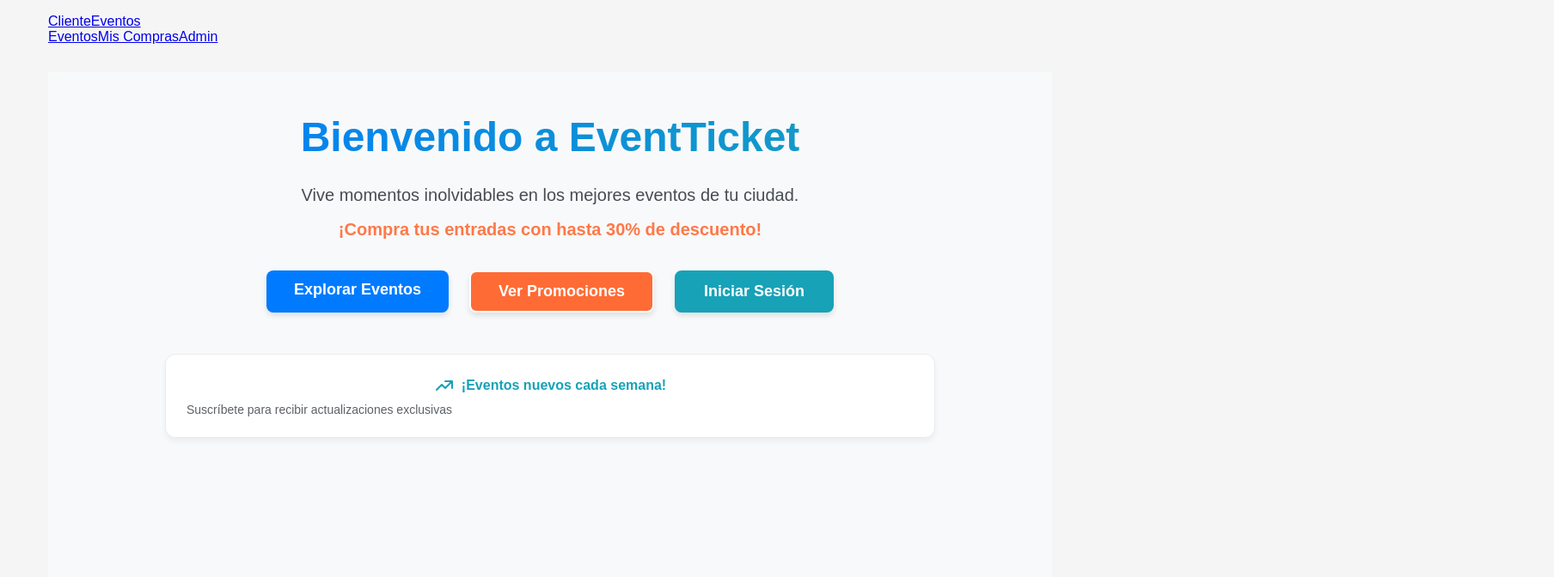
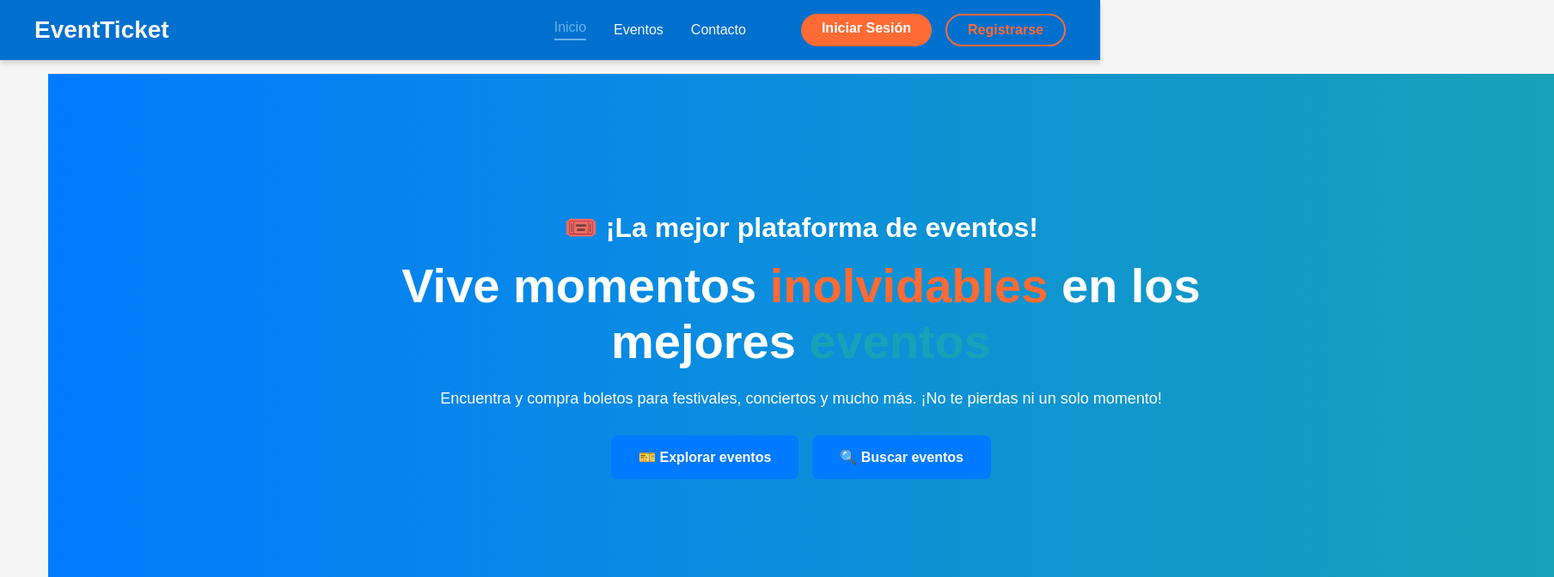
Before and after one commit to MiguelCrispim911/eventos-backend, a React (Vite) app in the folder frontend/: page / in a window 1280 px wide. Shown: the top 672 px of the page at 86% size, 1808 px wide, since content can reach past the window. Built offline with nearby package versions, Linux system fonts and the light colour scheme; no server answers.

Commit message:
Primer Avance

```diff
--- /dev/null
+++ b/frontend/src/components/Navbar.css
@@ -0,0 +1,89 @@
+/* Navbar.css - Versión mejorada estilo boceto */
+.navbar {
+    background-color: #0070CE; /* Azul Profundo */
+    box-shadow: 0 4px 6px rgba(0, 0, 0, 0.15); /* sombra un poco más marcada */
+    padding: 1rem 2rem;
+    position: sticky;
+    top: 0;
+    z-index: 100;
+}
+
+.nav-container {
+    max-width: 1200px;
+    margin: 0 auto;
+    display: flex;
+    justify-content: space-between;
+    align-items: center;
+}
+
+.logo {
+    color: #F8F9FA; /* Blanco suave */
+    font-size: 1.75rem;
+    font-weight: 700;
+    text-decoration: none;
+}
+
+.nav-links {
+    display: flex;
+    gap: 2rem;
+    align-items: center;
+}
+
+.nav-link {
+    color: #F8F9FA; /* Blanco suave */
+    text-decoration: none;
+    font-weight: 500;
+    font-size: 1rem;
+    transition: color 0.3s ease, border-bottom 0.3s ease;
+    position: relative;
+}
+
+.nav-link:hover {
+    color: #6CB2EB; /* Azul claro para hover */
+}
+
+.active-link {
+    color: #6CB2EB; /* azul claro */
+    border-bottom: 2px solid #6CB2EB;
+    padding-bottom: 0.2rem;
+}
+
+.auth-buttons {
+    display: flex;
+    gap: 1rem;
+    margin-left: 2rem;
+}
+
+.login-button {
+    background-color: #FF6B35; /* Naranja energético */
+    color: white;
+    padding: 0.5rem 1.5rem;
+    border-radius: 999px;
+    text-decoration: none;
+    font-weight: 600;
+    transition: all 0.3s ease;
+}
+
+.login-button:hover {
+    background-color: #E85925;
+    transform: translateY(-2px);
+    box-shadow: 0 4px 8px rgba(255, 107, 53, 0.4);
+}
+
+.register-button {
+    background-color: transparent;
+    color: #FF6B35;
+    border: 2px solid #FF6B35;
+    padding: 0.5rem 1.5rem;
+    border-radius: 999px;
+    font-weight: 600;
+    text-decoration: none;
+    transition: all 0.3s ease;
+}
+
+.register-button:hover {
+    background-color: #FF6B35;
+    color: white;
+    transform: translateY(-2px);
+    box-shadow: 0 4px 8px rgba(255, 107, 53, 0.4);
+}
--- a/frontend/src/components/Navbar.jsx
+++ b/frontend/src/components/Navbar.jsx
@@ -1,20 +1,48 @@
 import React from 'react';
 import { Link, NavLink } from 'react-router-dom';
+import "../components/Navbar.css"; // Importa tu archivo CSS para estilos personalizados
 
 const Navbar = () => (
-  <nav className="bg-white shadow-md">
-    <div className="container mx-auto px-4 py-3 flex justify-between items-center">
-      <Link to="/" className="text-xl font-bold text-blue-600">ClienteEventos</Link>
-      <div className="space-x-4">
-        <NavLink to="/eventos" className={({ isActive }) => isActive ? 'text-blue-600 font-semibold' : 'text-gray-700'}>
+  <nav className="navbar">
+    <div className="nav-container">
+      <Link to="/" className="logo">EventTicket</Link>
+
+      <div className="nav-links">
+        <NavLink
+          to="/"
+          className={({ isActive }) =>
+            isActive ? 'nav-link active-link' : 'nav-link'
+          }
+        >
+          Inicio
+        </NavLink>
+
+        <NavLink
+          to="/eventos"
+          className={({ isActive }) =>
+            isActive ? 'nav-link active-link' : 'nav-link'
+          }
+        >
           Eventos
         </NavLink>
-        <NavLink to="/compras" className={({ isActive }) => isActive ? 'text-blue-600 font-semibold' : 'text-gray-700'}>
-          Mis Compras
+
+        <NavLink
+          to="/contacto"
+          className={({ isActive }) =>
+            isActive ? 'nav-link active-link' : 'nav-link'
+          }
+        >
+          Contacto
         </NavLink>
-        <NavLink to="/admin" className={({ isActive }) => isActive ? 'text-blue-600 font-semibold' : 'text-gray-700'}>
-          Admin
-        </NavLink>
+
+        <div className="auth-buttons">
+          <NavLink to="/login" className="login-button">
+            Iniciar Sesión
+          </NavLink>
+          <NavLink to="/registro" className="register-button">
+            Registrarse
+          </NavLink>
+        </div>
       </div>
     </div>
   </nav>
--- a/frontend/src/pages/Home.css
+++ b/frontend/src/pages/Home.css
@@ -13,156 +13,69 @@
 .home-container {
   min-height: 100vh;
   background-color: var(--light);
-    padding: 3rem 1rem;
+  padding: 0; /* Espacio superior e inferior */
+  width: 150%; /* Asegurarse de que ocupe todo el ancho de la pantalla */
+  margin: 0;   /* Eliminar márgenes adicionales */
 }
 
-  /* Encabezado principal */
-  .main-title {
-    font-size: 2.5rem;
-    font-weight: 800;
-    color: var(--dark);
+.hero {
+  background: linear-gradient(to right, var(--primary), var(--accent));
+  color: white;
+  padding: 10rem 19rem;
   text-align: center;
-    margin-bottom: 1.5rem;
-    background: linear-gradient(to right, var(--primary), var(--accent));
-    -webkit-background-clip: text;
-    background-clip: text;
-    color: transparent;
+  width: 100%; /* Asegura que ocupe todo el ancho de la pantalla */
+  box-sizing: border-box; /* Incluye el padding en el cálculo del ancho */
 }
 
-  /* Subtítulo */
-  .subtitle {
-    font-size: 1.125rem;
-    color: var(--dark);
-    opacity: 0.9;
-    text-align: center;
-    margin-bottom: 2rem;
-    max-width: 56rem;
-    margin-left: auto;
-    margin-right: auto;
-    line-height: 1.6;
+.hero-content .highlight {
+  color: var(--secondary);
 }
 
-  .highlight-text {
-    color: var(--secondary);
+.hero-content .highlight-2 {
+  color: var(--accent);
+}
+
+.badge {
+  font-size: 2rem;
   font-weight: 600;
   display: block;
-    margin-top: 0.5rem;
+  margin-bottom: 1rem;
 }
 
-  /* Contenedor de botones */
-  .buttons-container {
-    display: flex;
-    flex-direction: column;
-    gap: 1rem;
-    justify-content: center;
-    margin-bottom: 3rem;
+h2 {
+  font-size: 3.5rem;
+  margin-bottom: 1.5rem;
 }
 
-  /* Botones principales */
-  .main-button {
-    display: inline-block;
-    padding: 0.75rem 2rem;
-    border-radius: 0.5rem;
-    font-weight: 600;
+p {
   font-size: 1.125rem;
-    text-align: center;
-    text-decoration: none;
-    transition: all 0.3s ease;
-    box-shadow: 0 4px 6px rgba(0, 0, 0, 0.1);
+  margin-bottom: 2rem;
 }
 
-  .primary-button {
+.buttons {
+  display: flex;
+  justify-content: center;
+  gap: 1rem;
+}
+
+.explore,
+.search {
+  display: inline-block;
+  padding: 1rem 2rem;
   background-color: var(--primary);
   color: white;
+  text-decoration: none;
+  font-weight: 600;
+  border-radius: 0.5rem;
+  transition: background-color 0.3s ease;
 }
 
-  .primary-button:hover {
+.explore:hover,
+.search:hover {
   background-color: var(--primary-dark);
-    transform: scale(1.05);
-    box-shadow: 0 6px 8px rgba(0, 0, 0, 0.15);
 }
 
-  .secondary-button {
-    background-color: var(--secondary);
-    color: white;
-    border: 2px solid white;
+/* Eventos destacados - eliminados */
+.eventos {
+  display: none; /* Se elimina la sección de eventos */
 }
-
-  .secondary-button:hover {
-    background-color: #E85925;
-    transform: scale(1.05);
-    box-shadow: 0 6px 8px rgba(0, 0, 0, 0.15);
-  }
-
-  /* Tarjeta informativa */
-  .info-card {
-    background: white;
-    border-radius: 0.75rem;
-    padding: 1.5rem;
-    margin: 2rem auto;
-    max-width: 56rem;
-    box-shadow: 0 4px 6px rgba(0, 0, 0, 0.05);
-    border: 1px solid var(--border-gray);
-  }
-
-  .card-title {
-    color: var(--accent);
-    font-weight: 700;
-    margin-bottom: 0.5rem;
-    display: flex;
-    align-items: center;
-    justify-content: center;
-  }
-
-  .card-icon {
-    height: 1.5rem;
-    width: 1.5rem;
-    margin-right: 0.5rem;
-  }
-
-  .card-subtitle {
-    color: var(--dark);
-    font-size: 0.875rem;
-    opacity: 0.8;
-  }
-
-  /* Responsive Design */
-  @media (min-width: 640px) {
-    .home-container {
-      padding: 3rem 2rem;
-    }
-
-    .buttons-container {
-      flex-direction: row;
-    }
-
-    .main-title {
-      font-size: 3rem;
-    }
-
-    .subtitle {
-      font-size: 1.25rem;
-    }
-
-    /* Botón de Login */
-  .tertiary-button {
-    background-color: var(--accent);
-    color: white;
-    border: 2px solid var(--accent);
-  }
-
-  .tertiary-button:hover {
-    background-color: #138496;
-    transform: scale(1.05);
-    box-shadow: 0 6px 8px rgba(23, 162, 184, 0.15);
-  }
-
-  /* Actualiza el media query para pantallas grandes */
-  @media (min-width: 640px) {
-    .buttons-container {
-      flex-direction: row;
-      flex-wrap: wrap; /* Permite que los botones se ajusten en múltiples líneas */
-      gap: 1.5rem;
-    }
-  }
-  }
--- a/frontend/src/pages/Home.jsx
+++ b/frontend/src/pages/Home.jsx
@@ -1,42 +1,25 @@
 import React from "react";
 import { Link } from "react-router-dom";
-import "../pages/Home.css";
+import "../pages/Home.css"; // Asegúrate de que el CSS esté vinculado correctamente.
 
 const Home = () => (
   <div className="home-container">
-    <div className="content-wrapper">
-      <h1 className="main-title">Bienvenido a EventTicket</h1>
-
-      <p className="subtitle">
-        Vive momentos inolvidables en los mejores eventos de tu ciudad.
-        <span className="highlight-text">¡Compra tus entradas con hasta 30% de descuento!</span>
-      </p>
-
-      <div className="buttons-container">
-        <Link to="/eventos" className="main-button primary-button">
-          Explorar Eventos
-        </Link>
-
-        <Link to="/promociones" className="main-button secondary-button">
-          Ver Promociones
-        </Link>
-
-        {/* Nuevo botón de Login */}
-        <Link to="/login" className="main-button tertiary-button">
-          Iniciar Sesión
-        </Link>
-      </div>
-
-      <div className="info-card">
-        <p className="card-title">
-          <svg className="card-icon" xmlns="http://www.w3.org/2000/svg" fill="none" viewBox="0 0 24 24" stroke="currentColor">
-            <path strokeLinecap="round" strokeLinejoin="round" strokeWidth={2} d="M13 7h8m0 0v8m0-8l-8 8-4-4-6 6" />
-          </svg>
-          ¡Eventos nuevos cada semana!
-        </p>
-        <p className="card-subtitle">Suscríbete para recibir actualizaciones exclusivas</p>
-      </div>
-    </div>
+    <main>
+      <section className="hero">
+        <div className="hero-content">
+          <span className="badge">🎟️ ¡La mejor plataforma de eventos!</span>
+          <h2>
+            Vive momentos <span className="highlight">inolvidables</span> en los mejores{" "}
+            <span className="highlight-2">eventos</span>
+          </h2>
+          <p>Encuentra y compra boletos para festivales, conciertos y mucho más. ¡No te pierdas ni un solo momento!</p>
+          <div className="buttons">
+            <Link to="/eventos" className="explore">🎫 Explorar eventos</Link>
+            <Link to="/buscar" className="search">🔍 Buscar eventos</Link>
+          </div>
+        </div>
+      </section>
+    </main>
   </div>
 );
 
--- a/frontend/src/services/apiAuth.js
+++ b/frontend/src/services/apiAuth.js
@@ -1,26 +1,9 @@
-import axios from 'axios';
 
-const apiAuth = axios.create({
-  baseURL: import.meta.env.VITE_API_URL || 'http://localhost:8000',
-  withCredentials: true,
-});
+import  clienteService  from "../services/clienteService.js";
 
-/**
- * Inicia sesión de usuario
- * @param {{ email: string, password: string }} credentials
- * @returns {Promise}
- */
-export const loginUser = async (credentials) => {
-  const response = await apiAuth.post('/login', credentials);
-  return response.data;
-};
-
-/**
- * Registra un nuevo usuario (cliente)
- * @param {{ nombres: string, apellidos: string, email: string, password: string }} data
- * @returns {Promise}
- */
-export const registerUser = async (data) => {
-  const response = await apiAuth.post('/registro', data);
-  return response.data;
-};
+export function loginUser({ cedula, password }) {
+  return clienteService.post('/login', {
+    cedula,
+    contraseña: password
+  });
+}
--- /dev/null
+++ b/frontend/src/services/clienteService.js
@@ -0,0 +1,7 @@
+import axios from 'axios';
+
+const clienteService = axios.create({
+  baseURL: import.meta.env.VITE_API_URL,  // toma tu .env
+});
+
+export default clienteService;
```
Also changed, not shown: frontend/src/pages/Login.jsx (+18 -25 lines), 1 other file (tests, documents, lock files or other folders). Lines whose indentation alone changed are shown as unchanged.
